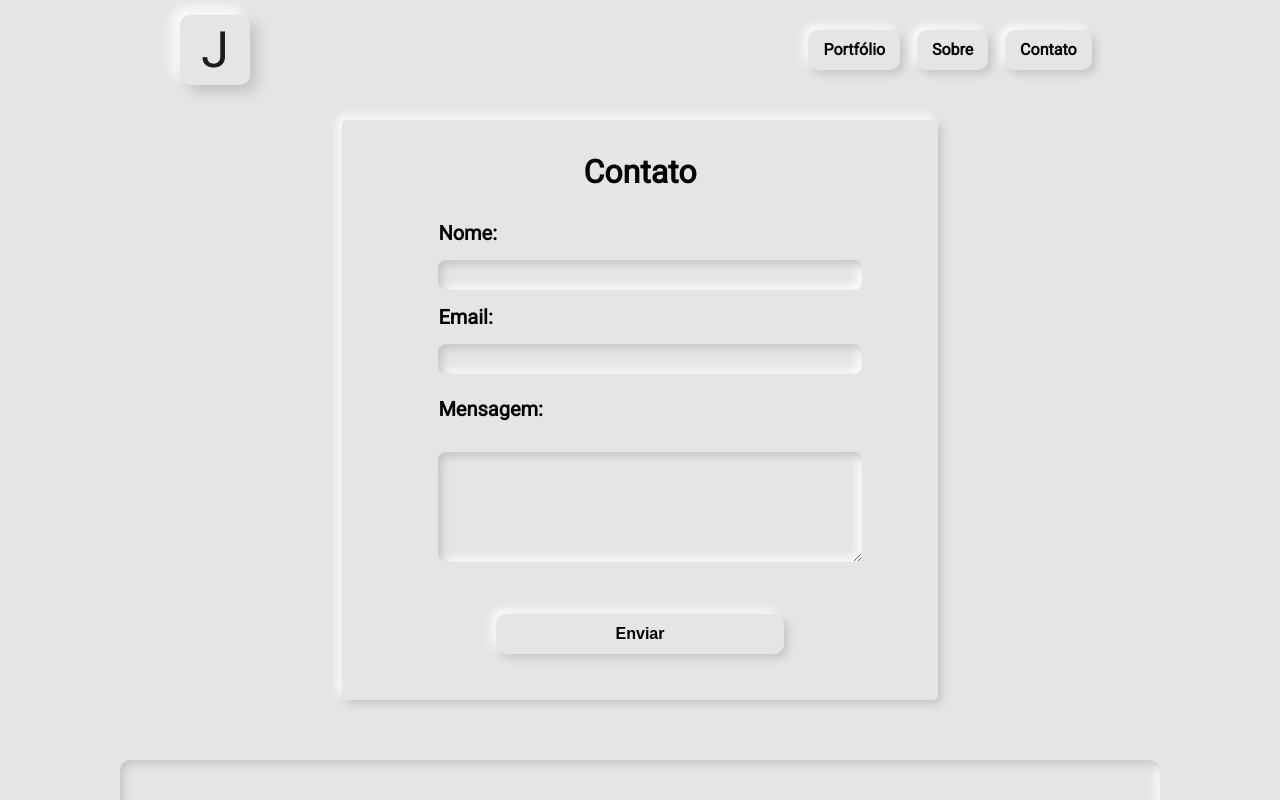
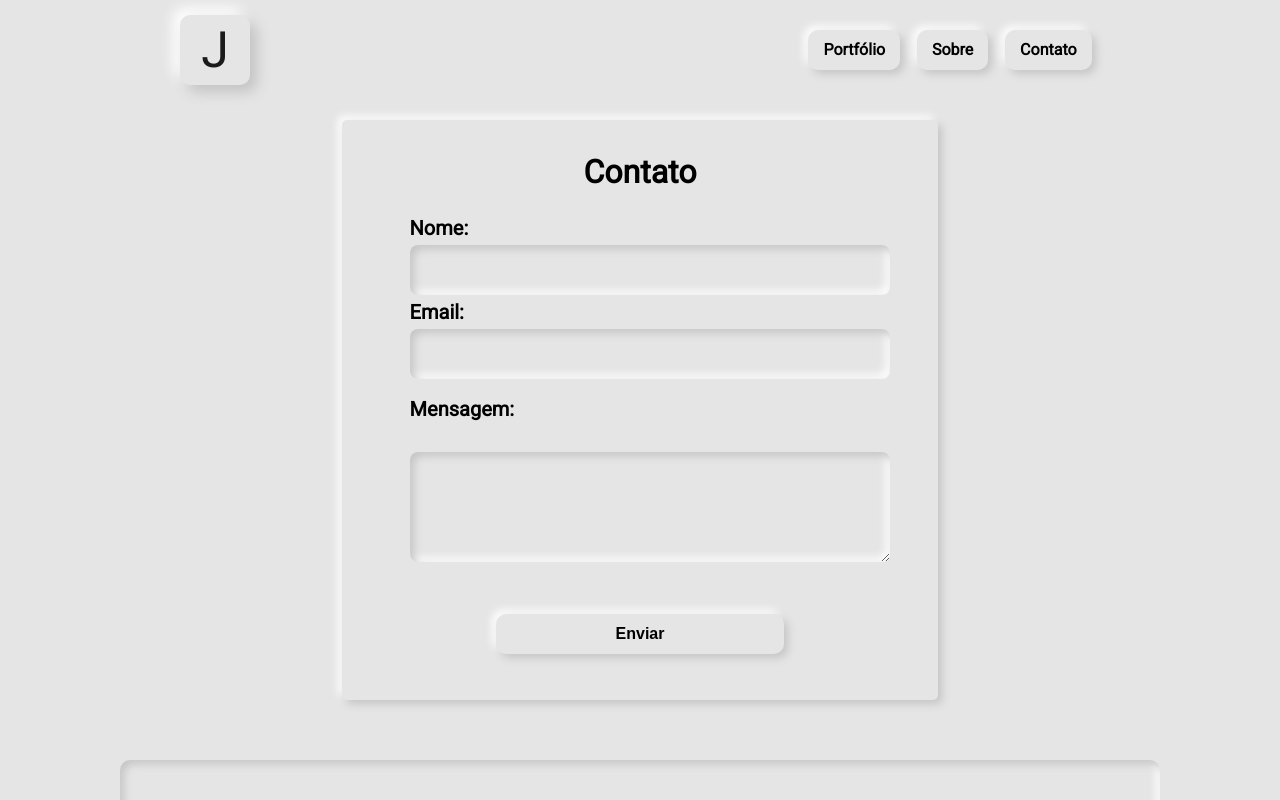
Before and after one commit to jmsgfhr/jmsgfhr-old, a React (Create React App) app: page /contact in a window 1280 px wide. Shown: the top 800 px of the page. Built offline with nearby package versions, Linux system fonts and the light colour scheme.

Commit message:
create portfolio file

```diff
--- a/package.json
+++ b/package.json
@@ -8,7 +8,7 @@
     "@testing-library/react": "^9.5.0",
     "@testing-library/user-event": "^7.2.1",
     "animate.css": "^4.1.0",
-    "axios": "^0.19.2",
+    "axios": "^0.21.1",
     "react": "^16.13.1",
     "react-dom": "^16.13.1",
     "react-router-dom": "^5.2.0",
--- a/src/components/404/404.js
+++ b/src/components/404/404.js
@@ -3,7 +3,7 @@ import React from "react";
 const NotFound = () => (
     <section className="notFound">
         <h2 className="title-404">404</h2>
-        <p className="text-404">Pagina nao encontrada.Desculpa pelo encomodo</p>
+        <p className="text-404">Pagina nao encontrada.Desculpa pelo incômodo.</p>
         <svg className="blob-404" viewBox="-70 -90 150 150" xmlns="http://www.w3.org/2000/svg">
           <defs>
             <linearGradient id="lgrad" x1="50%" y1="100%" x2="50%" y2="0%" >
--- a/src/css/style.css
+++ b/src/css/style.css
@@ -15,10 +15,6 @@
 
 main {
     width: 100%;
-}
-
-#id {
-    overflow: hidden;
 }
 
 /*
@@ -662,7 +658,7 @@ footer>.container>.made>img {
     background-color: var(--white-bg);
     box-shadow: inset 4px 4px 8px var(--gray-shadow-two), inset -4px -4px 8px var(--white-shadow);
     border: none;
-    padding: 0 10px;
+    padding: 10px;
     color: #575757;
 }
 
@@ -858,7 +854,7 @@ footer>.container>.made>img {
         width: 60%;
     }
     .form-group {
-        width: 70%;
+        width: 80%;
     }
     .form-group>.form-input, .form-group>.form-area {
         width: 100%;
--- a/src/index.css
+++ b/src/index.css
@@ -55,4 +55,5 @@ html{
 
 #root{
 	width: 100%;
+	overflow: hidden;
 }
--- a/src/routes/index.js
+++ b/src/routes/index.js
@@ -4,12 +4,14 @@ import { Switch, Route } from 'react-router-dom';
 import Home from '../components/home/home';
 import Contact from '../components/contact/contact';
 import NotFound from '../components/404/404';
+import Portfolio from '../components/portfolio/index';
 
 export default function Routes() {
   return (
     <Switch>
       <Route path="/" exact component={Home} />
       <Route path="/contact" exact component={Contact} />
+      <Route path="/portfolio" exact component={Portfolio} />
       <Route component={NotFound} />
     </Switch>
   );
```
Also changed, not shown: src/components/portfolio/index.js (added, +8 -0 lines), src/services/index.js (added, +12 -0 lines), src/components/contact/contact.js (indentation only), src/services/repos.txt (added), 2 other files (tests, documents, lock files or other folders).
